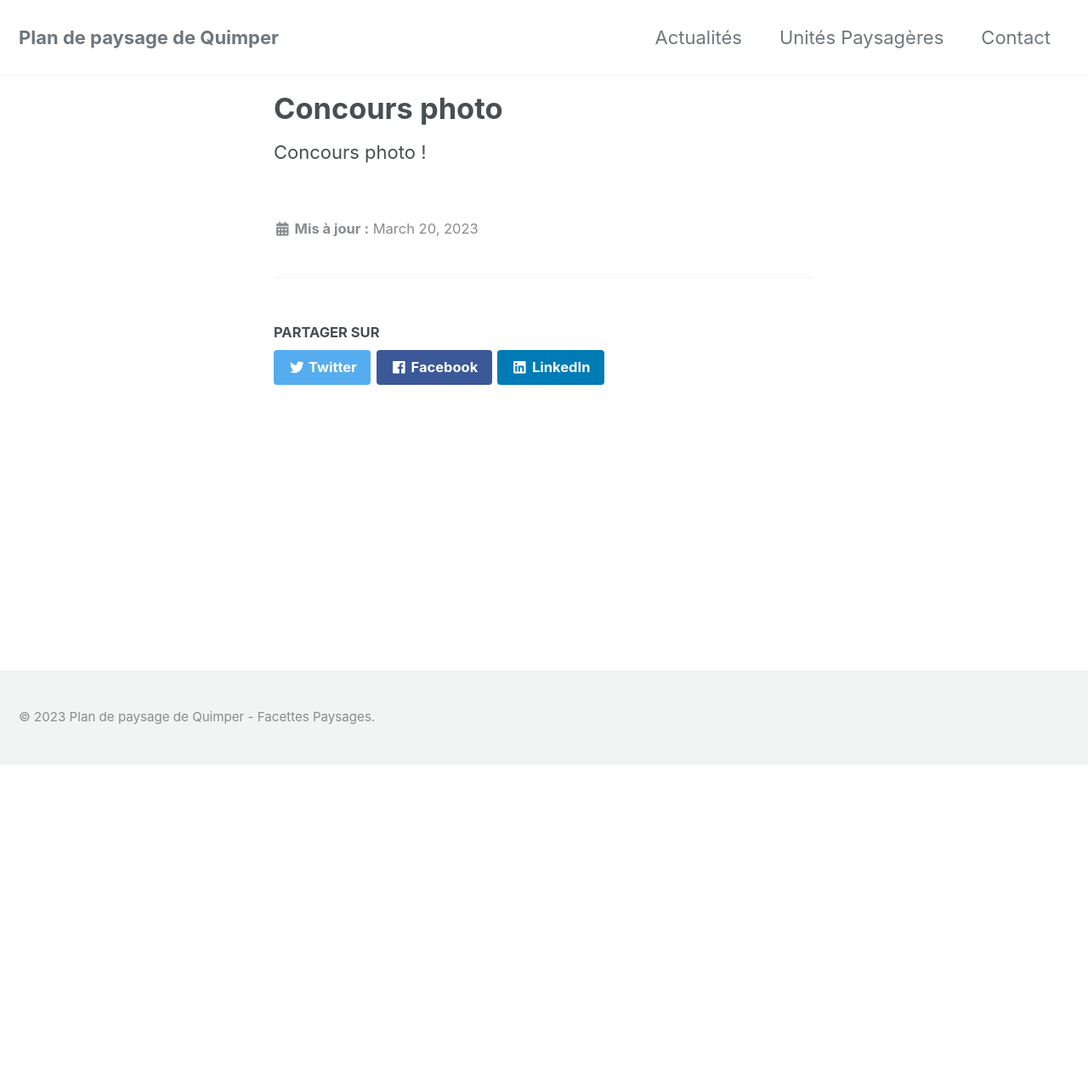
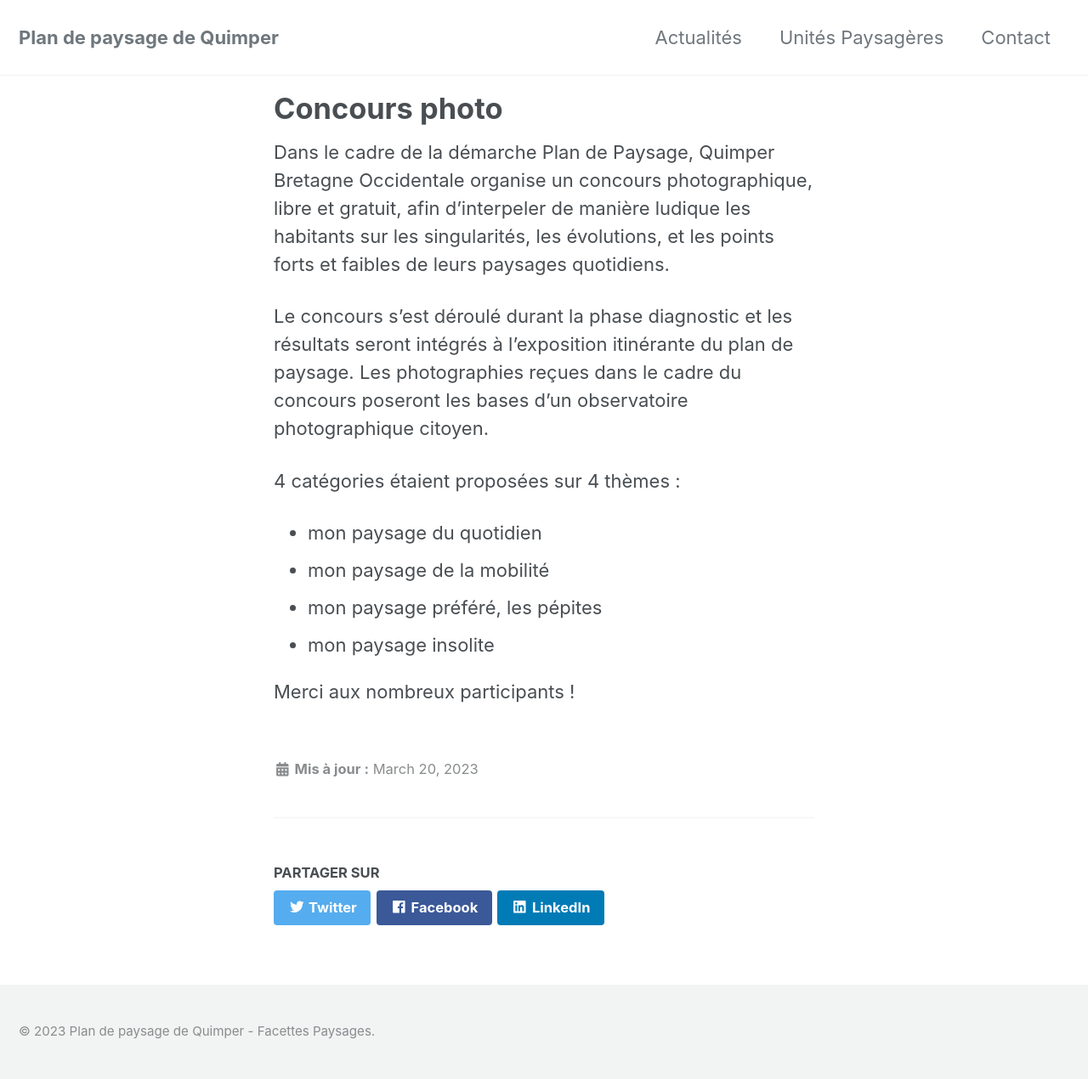
Before and after one commit to facettespaysages/plan-paysage-quimper, a Jekyll site: the page built from _news/concours_photo.md, in a window 1280 px wide. Shown: the whole page at 85% size. Built offline with Jekyll 4.4.1, drawn with Linux system fonts in a browser that asks for light colours; cached includes are drawn as plain includes; nearby versions of some CDN libraries; before the commit the page ends 900 px from its top, so only the background shows below that.

Commit message:
Add more content

```diff
--- a/_news/concours_photo.md
+++ b/_news/concours_photo.md
@@ -4,4 +4,15 @@ excerpt: "Concours photo"
 last_modified_at: 2023-03-20T00:00:00-00:00
 ---
 
-Concours photo !
+Dans le cadre de la démarche Plan de Paysage, Quimper Bretagne Occidentale organise un concours photographique, libre et gratuit, afin d’interpeler de manière ludique les habitants sur les singularités, les évolutions, et les points forts et faibles de leurs paysages quotidiens.
+
+Le concours s'est déroulé durant la phase diagnostic et les résultats seront intégrés à l’exposition itinérante du plan de paysage.
+Les photographies reçues dans le cadre du concours poseront les bases d’un observatoire photographique citoyen.
+
+4 catégories étaient proposées sur 4 thèmes :
+* mon paysage du quotidien
+* mon paysage de la mobilité
+* mon paysage préféré, les pépites
+* mon paysage insolite
+
+Merci aux nombreux participants !
```
